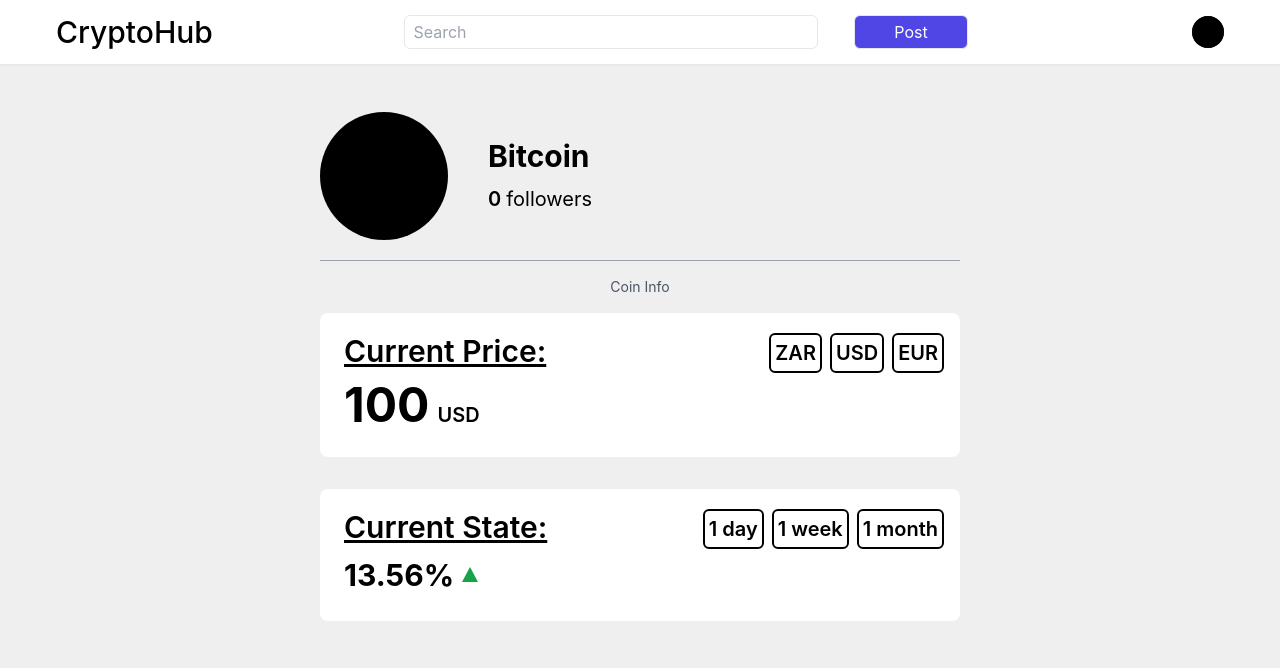
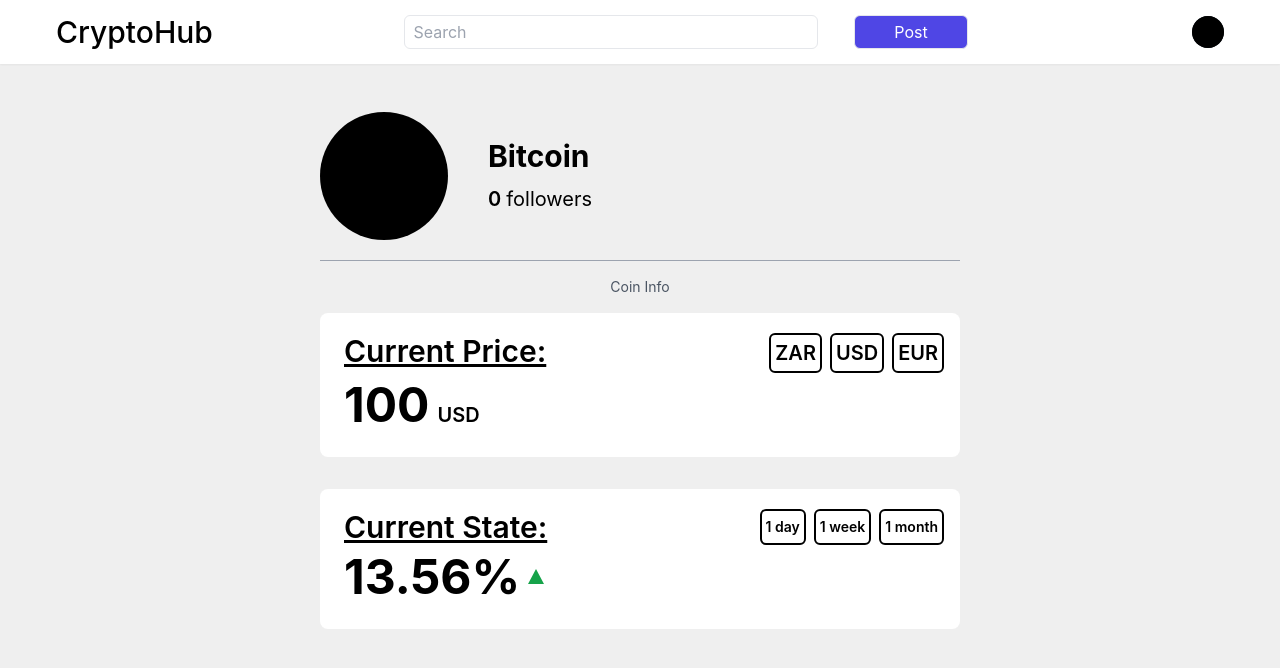
Before and after one commit to COS301-SE-2022/CryptoHub, a Next.js app in the folder client/: page /coin in a window 1280 px wide. Shown: the top 668 px of the page. Built offline with nearby package versions, Linux system fonts and the light colour scheme.

Commit message:
Update CoinInfoNext.js

```diff
--- a/client/components/CoinAccount/CoinInfoNext.js
+++ b/client/components/CoinAccount/CoinInfoNext.js
@@ -11,25 +11,25 @@ const CoinInfoNext = ({ name, state, arrow }) => {
             {name}
           </p>
           <div className="flex flex-row justify-between">
-            <button className="text-xl font-semibold mb-2 translate-y-1 ml-2 text-right border-black border-2 p-1 rounded-md">
+            <button className="text-sm font-semibold mb-2 translate-y-1 ml-2 text-right border-black border-2 p-1 rounded-md">
               1 day
             </button>
-            <button className="text-xl font-semibold mb-2 translate-y-1 ml-2 text-right border-black border-2 p-1 rounded-md">
+            <button className="text-sm font-semibold mb-2 translate-y-1 ml-2 text-right border-black border-2 p-1 rounded-md">
               1 week
             </button>
-            <button className="text-xl font-semibold mb-2 translate-y-1 ml-2 text-right border-black border-2 p-1 rounded-md">
+            <button className="text-sm font-semibold mb-2 translate-y-1 ml-2 text-right border-black border-2 p-1 rounded-md">
               1 month
             </button>
           </div>
         </div>
         <div className="flex flex-row">
-          <p className="text-3xl font-bold mb-2 translate-y-1 ml-2 justify-between">
+          <p className="text-5xl font-bold mb-2 translate-y-1 ml-2 justify-between">
             {state}
           </p>
           {arrow == "up" ? (
-            <div class="h-0 w-4.5 border-x-8 border-x-transparent translate-y-3.5 translate-x-2 border-b-[15px] border-b-green-600"></div>
+            <div class="h-0 w-4.5 border-x-8 border-x-transparent translate-y-5 translate-x-2 border-b-[15px] border-b-green-600"></div>
           ) : (
-            <div class="h-0 w-4.5 border-x-8 border-x-transparent translate-y-3.5 translate-x-2 border-b-[15px] border-b-red-600 rotate-180"></div>
+            <div class="h-0 w-4.5 border-x-8 border-x-transparent translate-y-5 translate-x-2 border-b-[15px] border-b-red-600 rotate-180"></div>
           )}
         </div>
       </div>
```
